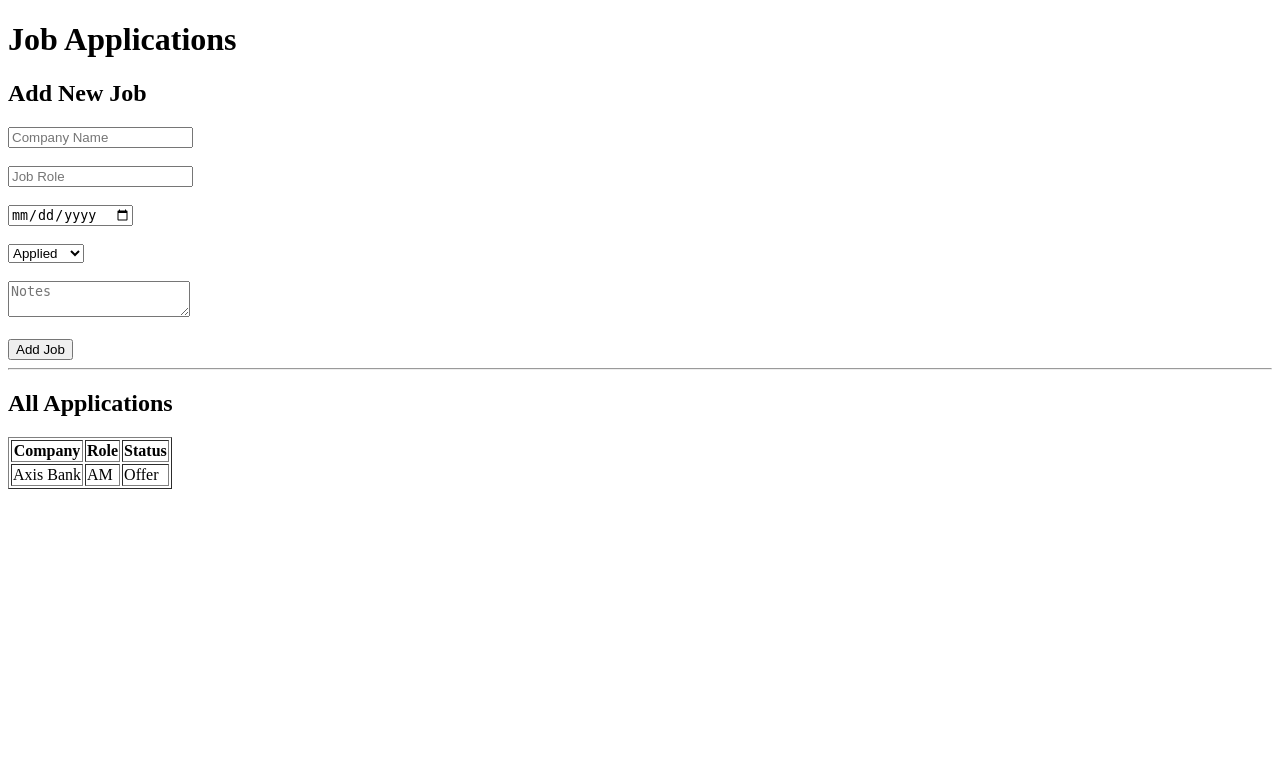
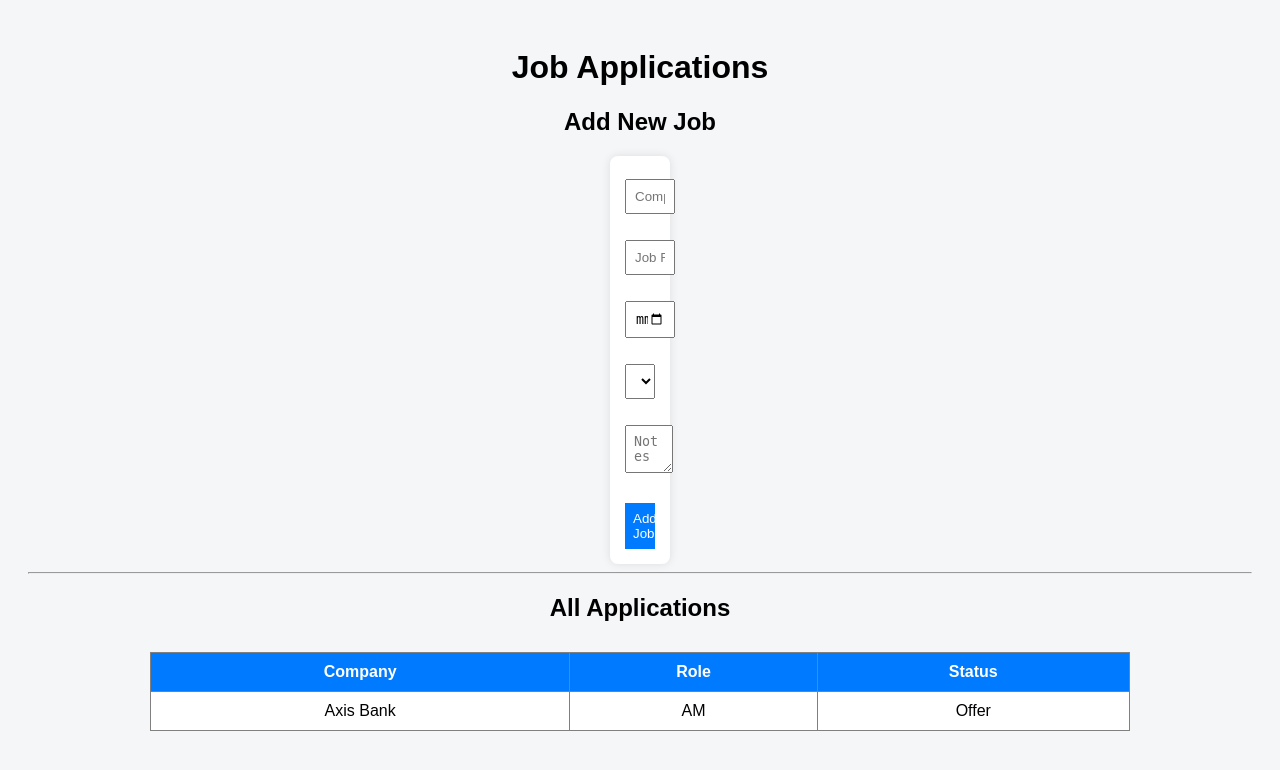
Before and after one commit to abheshm/JobFlow, a Django app: template jobflow/templates/job_list.html in a window 1280 px wide. Shown: the top 770 px of the page. Run offline with Django 5.2, Linux system fonts and the light colour scheme; the template is opened without the code that fills it: values that come from a table or form of the project are taken from there, others are empty; data comes from the database, SQL or seed files in the repository.

Commit message:
Form styling intiated

```diff
--- a/jobflow/settings.py
+++ b/jobflow/settings.py
@@ -117,3 +117,7 @@ USE_TZ = True
 # https://docs.djangoproject.com/en/6.0/howto/static-files/
 
 STATIC_URL = 'static/'
+
+STATICFILES_DIRS= [
+    os.path.join(BASE_DIR, "static"),
+]
--- /dev/null
+++ b/jobflow/static/style.css
@@ -0,0 +1,55 @@
+body {
+    font-family: Arial, sans-serif;
+    background-color: #f4f6f8;
+    padding:20px;
+
+}
+
+h1, h2 {
+    text-align: center;
+}
+
+form {
+    background: white;
+    padding: 15px;
+    border-radius: 8px;
+    width: 30px;
+    margin:auto;
+    box-shadow: 0 0 10px rgba(0,0,0,0.1);
+}
+
+input, select, textarea, button {
+    width: 100%;
+    padding: 8px;
+    margin-top: 8px;
+}
+
+button {
+    background-color: #007bff;
+    color: white;
+    border: none;
+    cursor: pointer;
+}
+
+button:hover {
+    background-color: #0056b3;
+}
+
+table {
+    margin-top: 30px;
+    width: 80%;
+    margin-left: auto;
+    margin-right: auto;
+    border-collapse: collapse;
+    background: white;
+}
+
+th, td {
+    padding: 10px;
+    text-align: center;
+}
+
+th {
+    background-color: #007bff;
+    color: white;
+}
--- a/jobflow/templates/job_list.html
+++ b/jobflow/templates/job_list.html
@@ -1,7 +1,9 @@
+{% load static %}
 <!DOCTYPE html>
 <html>
 <head>
     <title>JobFlow</title>
+    <link rel="stylesheet" href="{% static 'style.css' %}">
 </head>
 <body>
 
```
